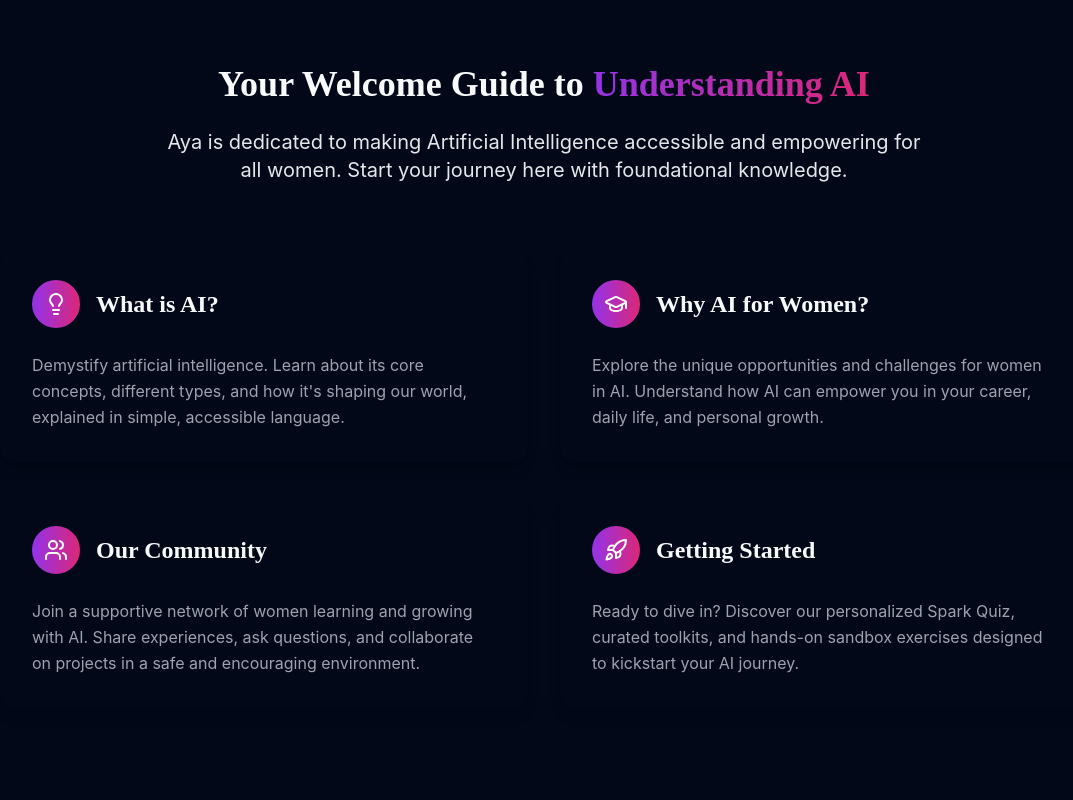
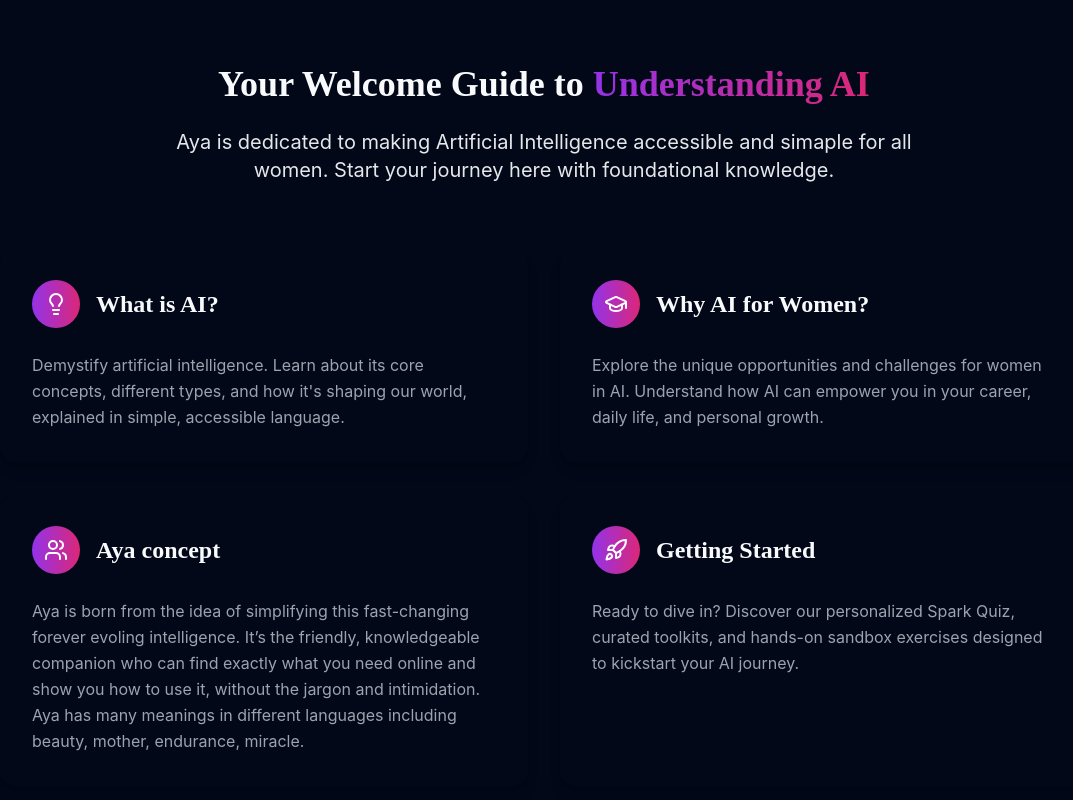
Before and after one commit to CMcG2020/aya-ai-platform, a Next.js app: page / in a window 1280 px wide. Shown: the part 880-1680 px from the top of the page, without its empty margins (96-1169 px from the left). Built offline with nearby package versions, Linux system fonts and the light colour scheme.

Commit message:
Update welcome-guide.tsx

```diff
--- a/app/components/home/welcome-guide.tsx
+++ b/app/components/home/welcome-guide.tsx
@@ -40,8 +40,8 @@ const WelcomeGuide = () => {
     },
     {
       icon: Users,
-      title: 'Our Community',
-      description: 'Join a supportive network of women learning and growing with AI. Share experiences, ask questions, and collaborate on projects in a safe and encouraging environment.',
+      title: 'Aya concept',
+      description: 'Aya is born from the idea of simplifying this fast-changing forever evoling intelligence. It’s the friendly, knowledgeable companion who can find exactly what you need online and show you how to use it, without the jargon and intimidation. Aya has many meanings in different languages including beauty, mother, endurance, miracle. ',
       animation: 'slide-in-right'
     },
     {
@@ -62,7 +62,7 @@ const WelcomeGuide = () => {
               <span className="gradient-text"> Understanding AI</span>
             </h2>
             <p className="text-xl text-gray-200 max-w-3xl mx-auto">
-              Aya is dedicated to making Artificial Intelligence accessible and empowering for all women.
+              Aya is dedicated to making Artificial Intelligence accessible and simaple for all women.
               Start your journey here with foundational knowledge.
             </p>
           </div>
```
